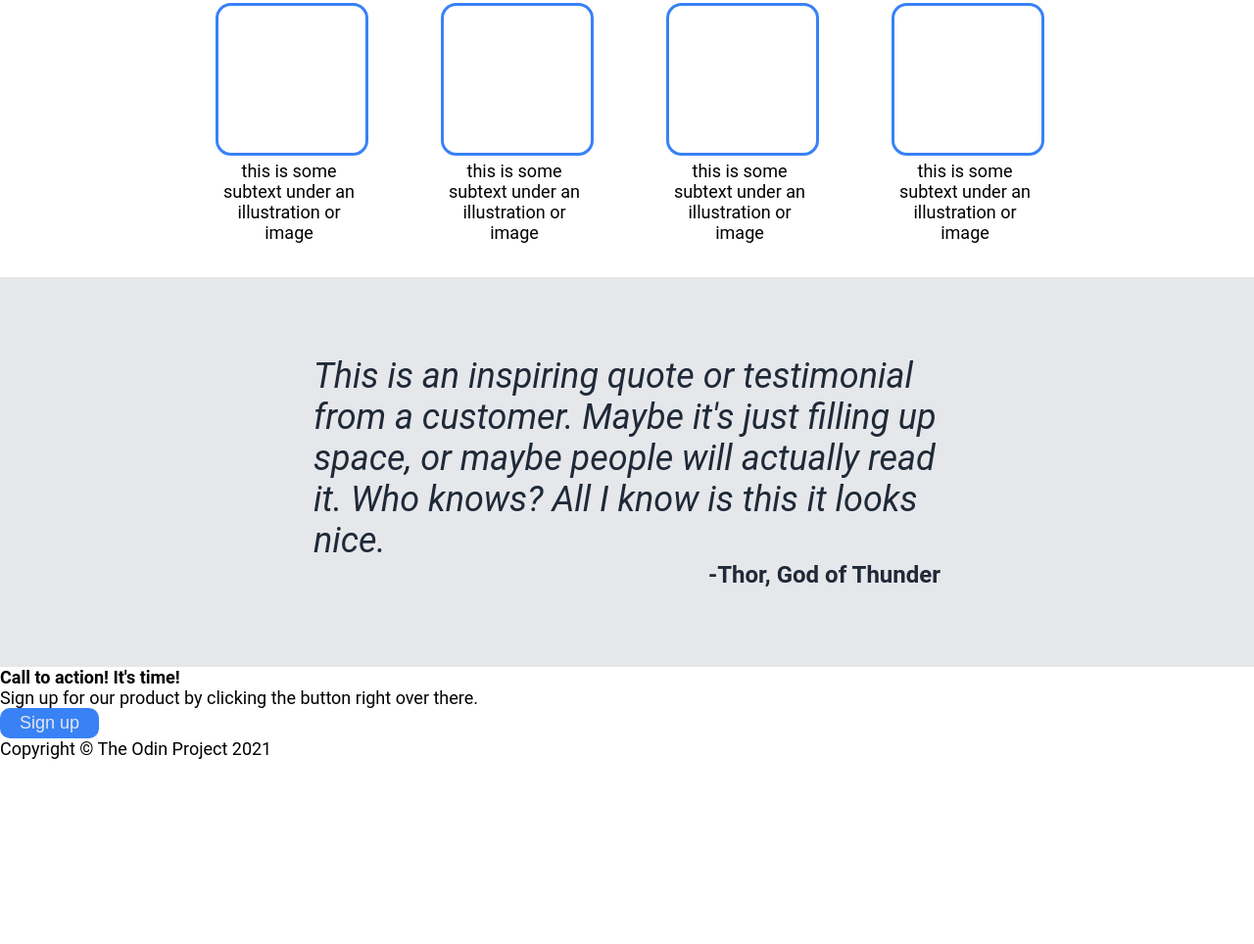
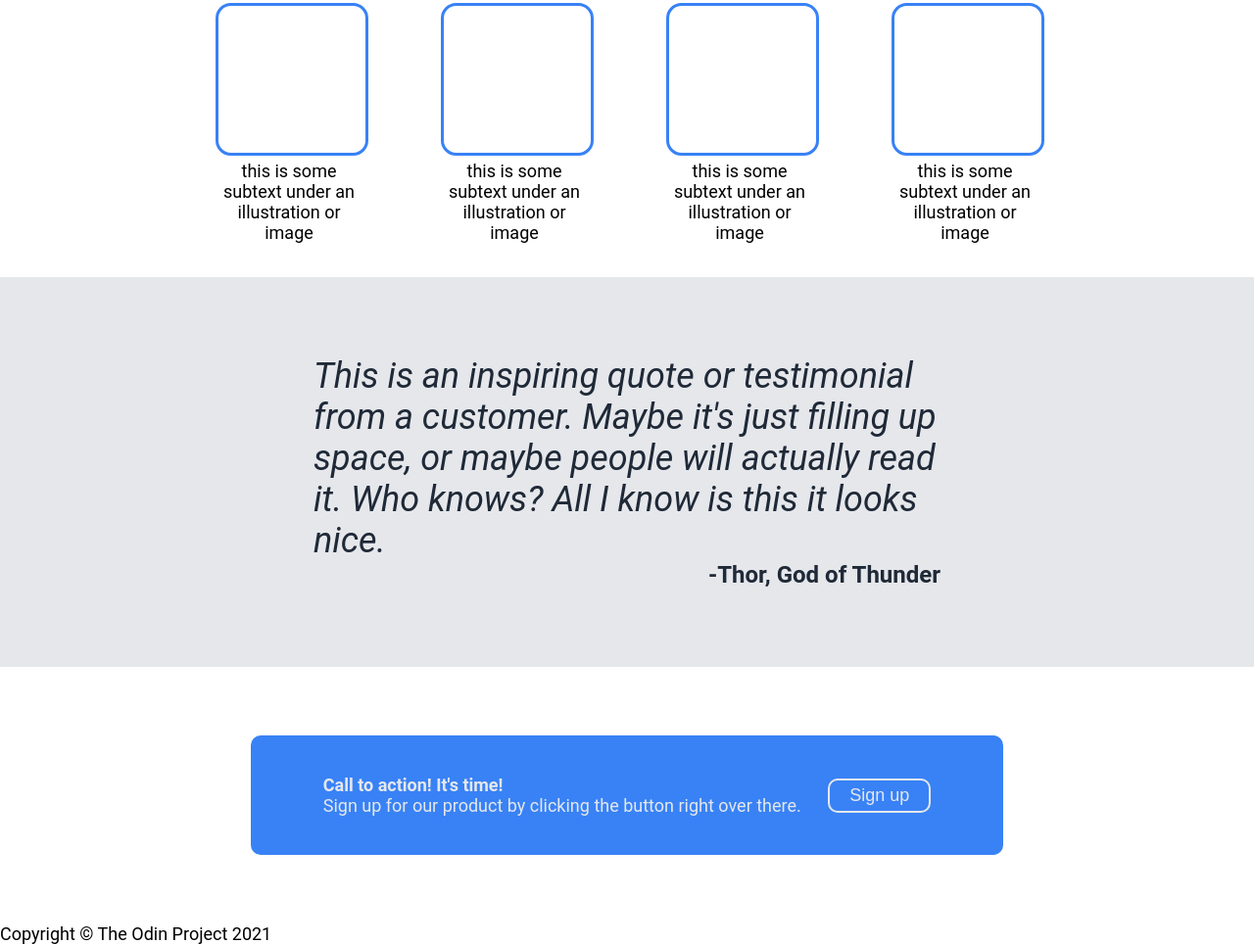
Before and after one commit to rg-yt/landing-page, a plain HTML site: page index.html in a window 1280 px wide. Shown: the part 677-1641 px from the top of the page at 98% size. Before the commit the page ends 1452 px from the top, so only its background shows below. Drawn offline with Linux system fonts and the light colour scheme.

Commit message:
Add style for call to action

```diff
--- a/style.css
+++ b/style.css
@@ -72,6 +72,9 @@ button{
     justify-content: center;
     gap: 5px;
 }
+.call{
+    color: #e5e7eb;
+}
 /* Header / Hero*/
 .header{
     width: 80%;
@@ -126,3 +129,16 @@ ul{
     text-align: right;
     font-size: 24px;
 }
+/* Section 4 */
+.blue-background{
+    background-color: #3882f6;
+    display: flex;
+    justify-content: space-around;
+    align-items: center;
+    padding: 40px 60px;
+    margin: 70px 20%;
+    border-radius: 10px;
+}
+.blue-background button{
+    border: 2px solid #e5e7eb;
+}
```
